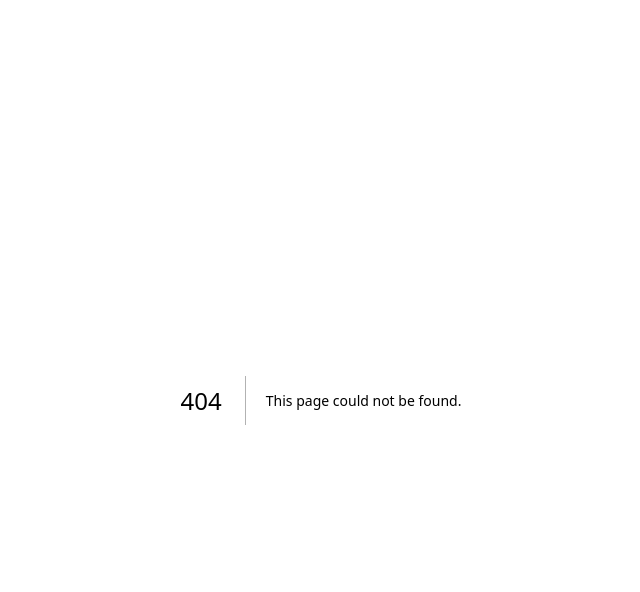
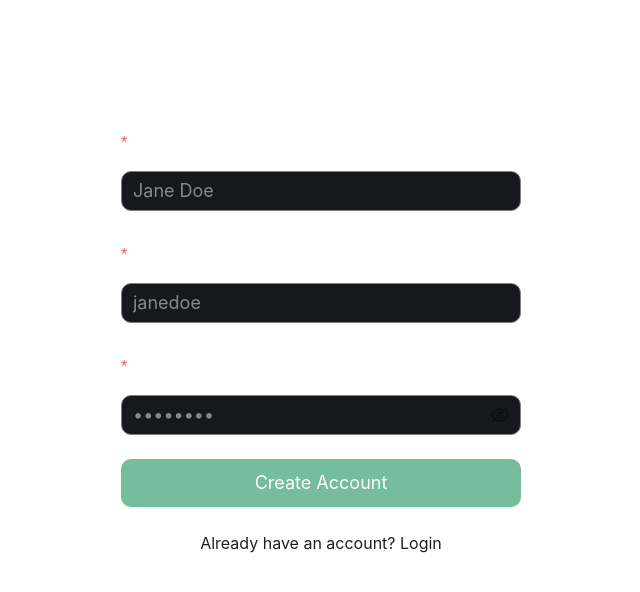
Before and after one commit to KlrShaK/MemoryDeck-Client, a Next.js app: page /register in a window 1280 px wide. Before the commit this address had no page. Shown: the top 592 px of the page, without its empty margins (319-959 px from the left). Built offline with nearby package versions, Linux system fonts and the light colour scheme; what @ant-design/nextjs-registry would draw is missing.

Commit message:
feat: add registration form for front end

```diff
--- /dev/null
+++ b/app/register/page.tsx
@@ -0,0 +1,97 @@
+"use client";
+
+import { useRouter } from "next/navigation";
+import { useApi } from "@/hooks/useApi";
+import useLocalStorage from "@/hooks/useLocalStorage";
+import { User } from "@/types/user";
+import { Button, Form, Input, Typography } from "antd";
+
+const { Title } = Typography;
+
+const Register: React.FC = () => {
+    const [form] = Form.useForm();
+    const apiService = useApi();
+    const router = useRouter();
+    const { set: setToken } = useLocalStorage<string>("token", "");
+
+    const handleRegister = async (values: { username: string; name: string; password: string }) => {
+        try {
+            const response = await apiService.post<User>("/users", {
+                username: values.username,
+                name: values.name,
+                // password: values.password, FOR LATER!
+            });
+
+            if (response.token) {
+                setToken(response.token);
+                router.push("/users");
+            }
+        } catch (error: any) {
+            const msg = error?.message || "";
+
+            if (msg.includes("username")) {
+                form.setFields([{ name: "username", errors: ["Username already exists."] }]);
+            } else if (msg.includes("name")) {
+                form.setFields([{ name: "name", errors: ["Name already exists."] }]);
+            } else {
+                form.setFields([{ name: "username", errors: ["Unexpected error. Please try again."] }]);
+            }
+        }
+    };
+
+    return (
+        <div className="register-container" style={{ maxWidth: 400, margin: "0 auto", paddingTop: 64 }}>
+            <Title level={2}>Register</Title>
+            <Form
+                form={form}
+                name="register"
+                layout="vertical"
+                size="large"
+                onFinish={handleRegister}
+            >
+                <Form.Item
+                    name="name"
+                    label="Name"
+                    rules={[{ required: true, message: "Please enter your name." }]}
+                >
+                    <Input placeholder="Jane Doe" />
+                </Form.Item>
+
+                <Form.Item
+                    name="username"
+                    label="Username"
+                    rules={[{ required: true, message: "Please enter a username." }]}
+                >
+                    <Input placeholder="janedoe" />
+                </Form.Item>
+
+                <Form.Item
+                    name="password"
+                    label="Password"
+                    rules={[
+                        { required: true, message: "Please enter a password." },
+                        {
+                            pattern: /^(?=.*[a-z])(?=.*[A-Z])(?=.*[\d\W]).{8,}$/,
+                            message: "Must be 8+ chars, include upper & lower case, number/symbol.",
+                        },
+                    ]}
+                >
+                    <Input.Password placeholder="••••••••" />
+                </Form.Item>
+
+                <Form.Item>
+                    <Button type="primary" htmlType="submit" block>
+                        Create Account
+                    </Button>
+                </Form.Item>
+
+                <p style={{ textAlign: "center" }}>
+                    Already have an account?{" "}
+                    <a onClick={() => router.push("/login")}>Login</a>
+                </p>
+            </Form>
+        </div>
+    );
+};
+
+export default Register;
```
